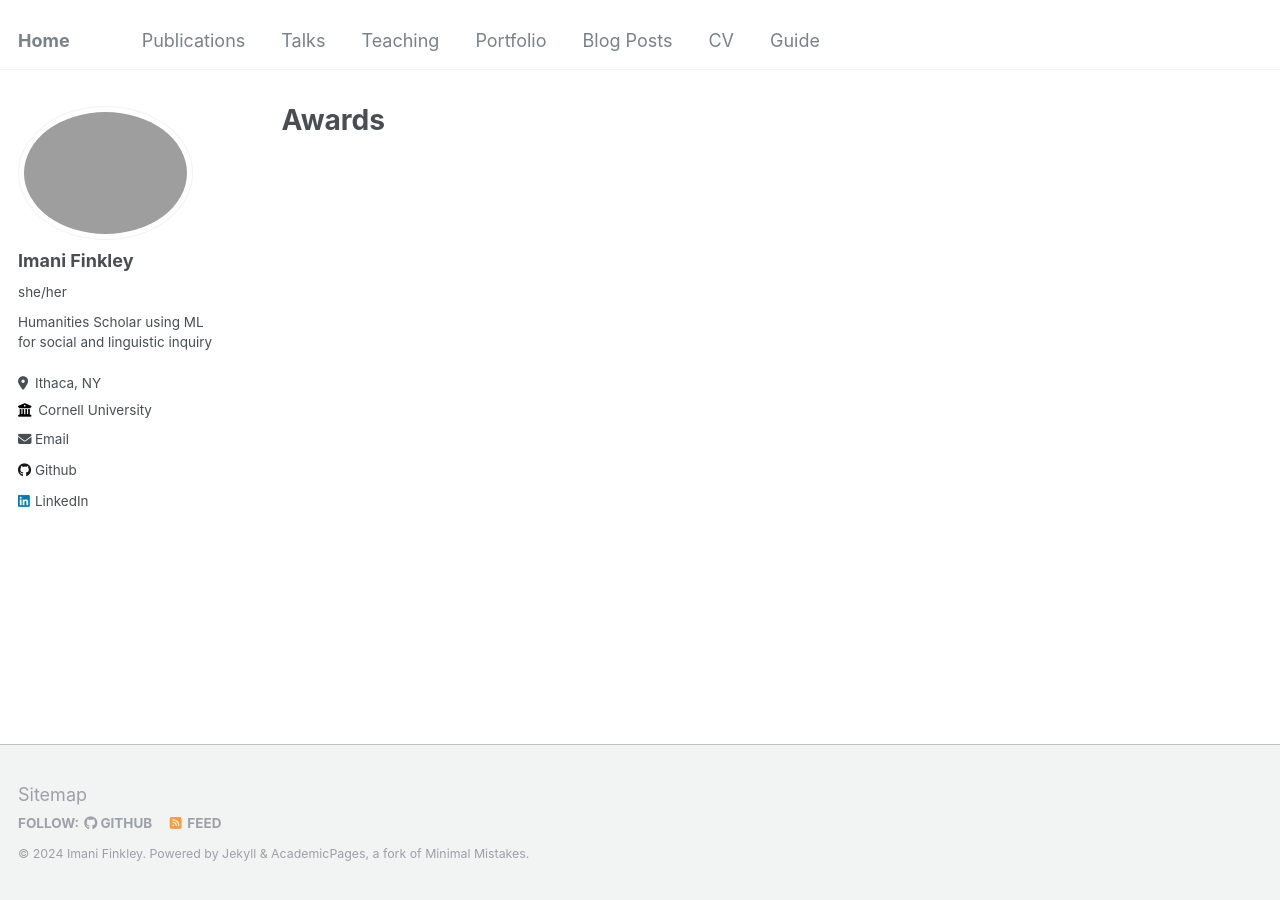
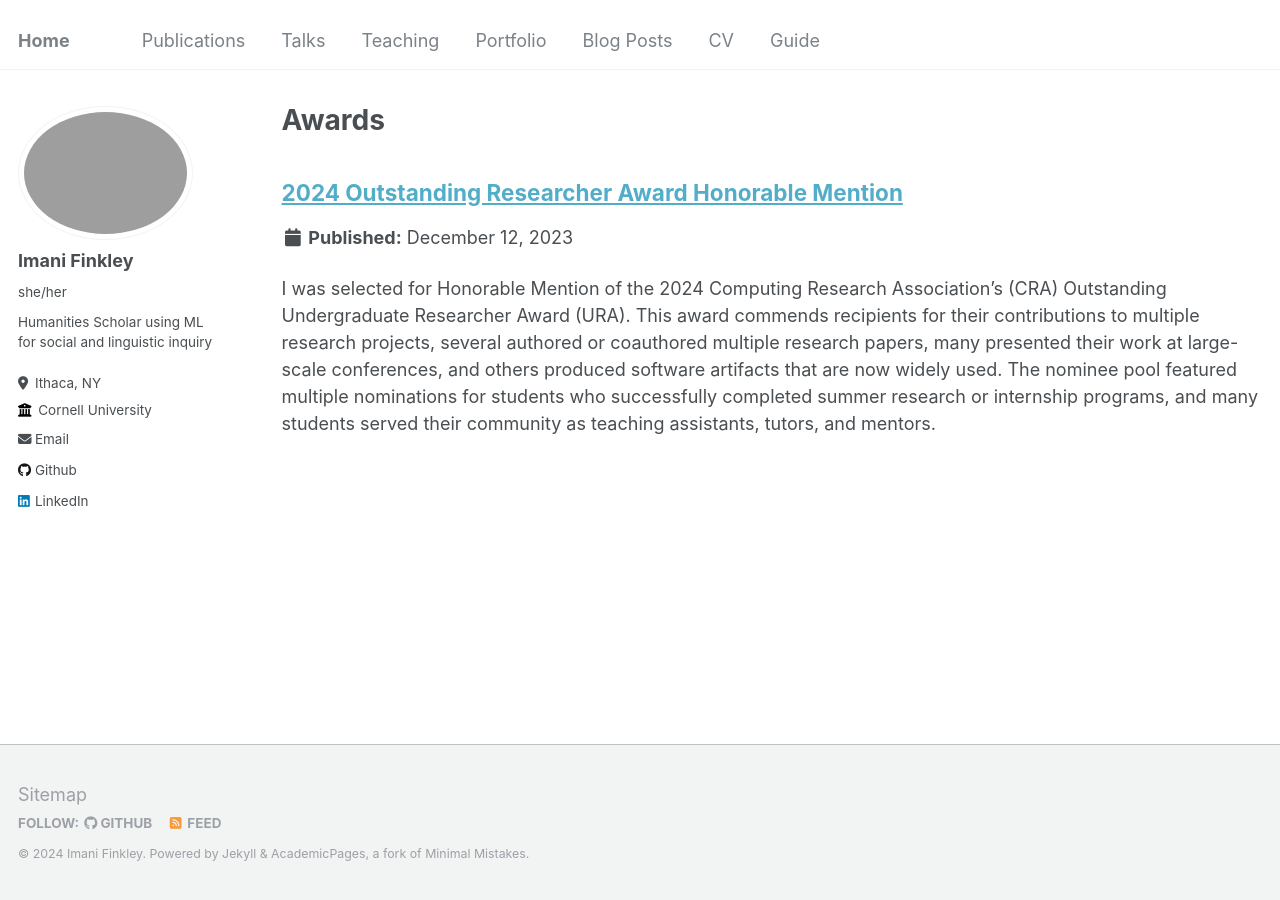
Before and after one commit to imanif/imanif.github.io, a Jekyll site: the page built from _pages/awards.html, in a window 1280 px wide. Built offline with Jekyll 4.4.1, drawn with Linux system fonts in a browser that asks for light colours; a file with an impossible date is left out.

Commit message:
fix cra award

```diff
--- a/_awards/2024-CRA.md
+++ b/_awards/2024-CRA.md
@@ -4,5 +4,10 @@ collection: Awards
 type: "Research"
 permalink: /talks/CRA-Honorable-Mention
 venue: "Computing Research Association"
-date: 2023-12-012
+date: 2023-12-12
 ---
+
+I was selected for Honorable Mention of the 2024 Computing Research Association's (CRA) Outstanding Undergraduate Researcher Award (URA).
+This award commends recipients for their contributions to multiple research projects, several authored or coauthored multiple research papers, many presented their work at large-scale conferences, and others produced software artifacts that are now widely used. The nominee pool featured multiple nominations for students who successfully completed summer research or internship programs, and many students served their community as teaching assistants, tutors, and mentors.
+
+[Feature highlighting this accomplishment](https://cis.cornell.edu/outstanding-cornell-students-recognized-computing-research-association)
```
